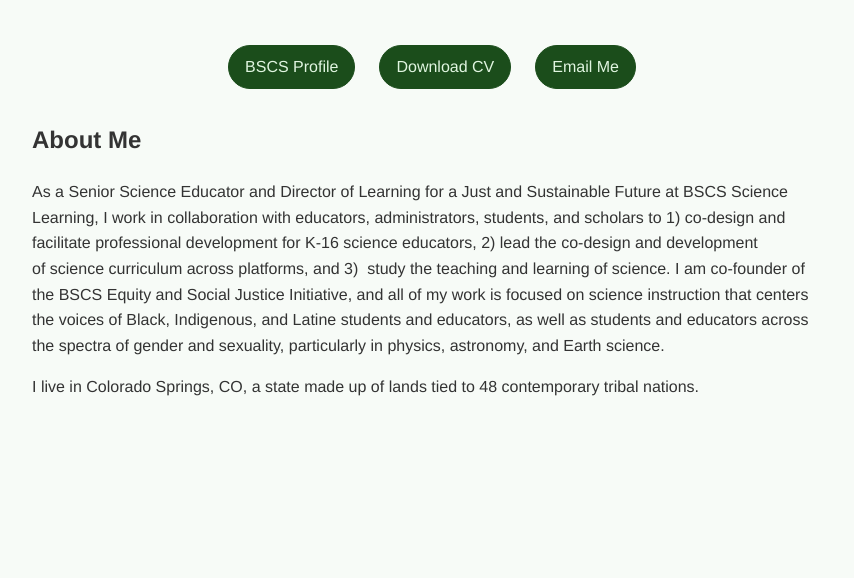
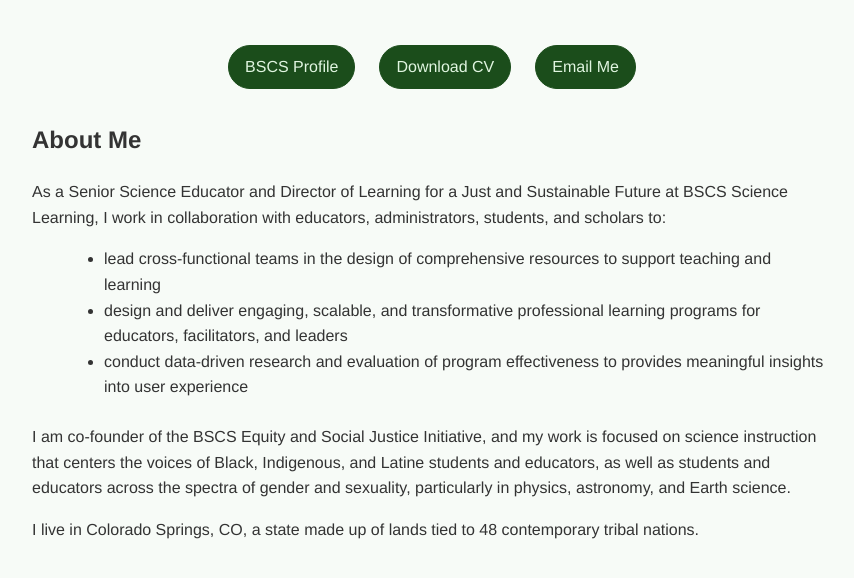
Before and after one commit to zoebuckbracey/zoebuckbrace.github.io, a plain HTML site: page index.html in a window 1280 px wide. Shown: the part 146-724 px from the top of the page, without its empty margins (208-1062 px from the left). Drawn offline with Linux system fonts and the light colour scheme.

Commit message:
Update index.html

```diff
--- a/index.html
+++ b/index.html
@@ -80,9 +80,13 @@
     <div class="section">
         <h2>About Me</h2>
         <p>As a Senior Science Educator and Director of Learning for a Just and Sustainable Future at BSCS Science Learning,
-            I work in collaboration with educators, administrators, students, and scholars to 1) co-design and facilitate professional
-            development for K-16 science educators, 2) lead the co-design and development of science curriculum across platforms, and 3)
-            study the teaching and learning of science. I am co-founder of the BSCS Equity and Social Justice Initiative, and all of my
+            I work in collaboration with educators, administrators, students, and scholars to:</p>
+        <ul style="margin-left: 2rem; margin-bottom: 1.5rem;">
+            <li>lead cross-functional teams in the design of comprehensive resources to support teaching and learning</li>
+            <li>design and deliver engaging, scalable, and transformative professional learning programs for educators, facilitators, and leaders</li>
+            <li>conduct data-driven research and evaluation of program effectiveness to provides meaningful insights into user experience</li>
+        </ul>
+          <p>I am co-founder of the BSCS Equity and Social Justice Initiative, and my
             work is focused on science instruction that centers the voices of Black, Indigenous, and Latine students and educators,
             as well as students and educators across the spectra of gender and sexuality, particularly in physics, astronomy, and Earth science.</p>
      <p>I live in Colorado Springs, CO, a state made up of lands tied to 48 contemporary tribal nations.</p>
```
